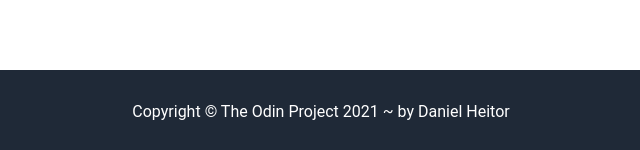
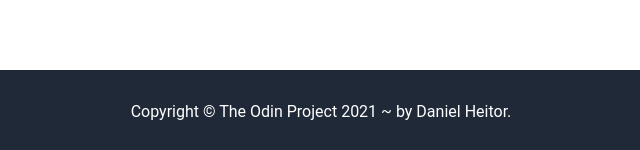
Before and after one commit to danheitor/landing-page, a plain HTML site: page index.html in a window 1280 px wide. Shown: the part 1776-1926 px from the top of the page, 319-959 px from the left. Drawn offline with Linux system fonts and the light colour scheme.

Commit message:
testando coisas

```diff
--- a/index.html
+++ b/index.html
@@ -68,7 +68,7 @@
             <button><a href="https://github.com/danheitor">Sign up!</a></button>
         </div>
         <footer>
-            Copyright © The Odin Project 2021 ~ by Daniel Heitor
+            Copyright © The Odin Project 2021 ~ by Daniel Heitor.
         </footer>
     </body>
 </html>
```
